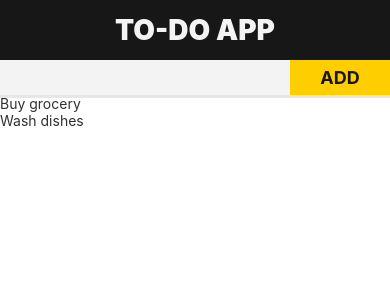
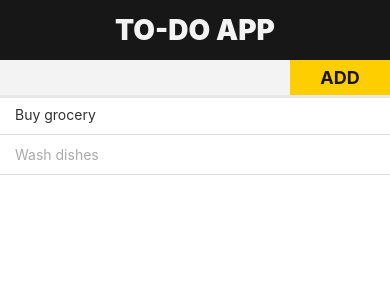
Before and after one commit to tifffai/Todo-Mobile-App, a React Native app: screen / in a window 390 px wide. Shown: the top 300 px of the page. Built offline with nearby package versions, Linux system fonts and the light colour scheme.

Commit message:
Fixed issue with displaying list

```diff
--- a/App.js
+++ b/App.js
@@ -12,7 +12,7 @@ export default class App extends React.Component {
       todoInput: '',
       todos: [
         { id: 0, title: 'Buy grocery', done: false },
-        { id: 1, title: 'Wash dishes', done: false }
+        { id: 1, title: 'Wash dishes', done: true }
       ]
     }
   }
@@ -24,7 +24,7 @@ export default class App extends React.Component {
 
     todos.unshift({
       id: todos.length + 1,
-      todo: this.state.todoInput,
+      title: this.state.todoInput,
       done: false
     });
 
@@ -48,6 +48,7 @@ export default class App extends React.Component {
         <InputBar
           textChange={todoInput => this.setState({ todoInput })}
           addNewTodo={ () => this.addNewTodo() }
+          todoInput={this.state.todoInput}
         />
 
         <FlatList
--- a/components/TodoItem.js
+++ b/components/TodoItem.js
@@ -10,7 +10,10 @@ export default class TodoItem extends React.Component {
         const todoItem = this.props.todoItem;
 
         return (
-            <TouchableOpacity style={StyleSheet.todoItem}>
+            <TouchableOpacity
+                style={styles.todoItem}
+                onPress={ () => this.props.toggleDone() }
+            >
                 <Text style={(todoItem.done) ? { color: '#AAA' } : { color: '#313131' }}>
                     { todoItem.title }
                 </Text>
@@ -18,3 +21,16 @@ export default class TodoItem extends React.Component {
         )
     }
 }
+
+const styles = StyleSheet.create({
+    todoItem: {
+        width: '100%',
+        height: 40,
+        borderBottomColor: '#DDD',
+        borderBottomWidth: 1,
+        flexDirection: 'row',
+        alignItems: 'center',
+        justifyContent: 'space-between',
+        paddingLeft: 15
+    },
+});
```
